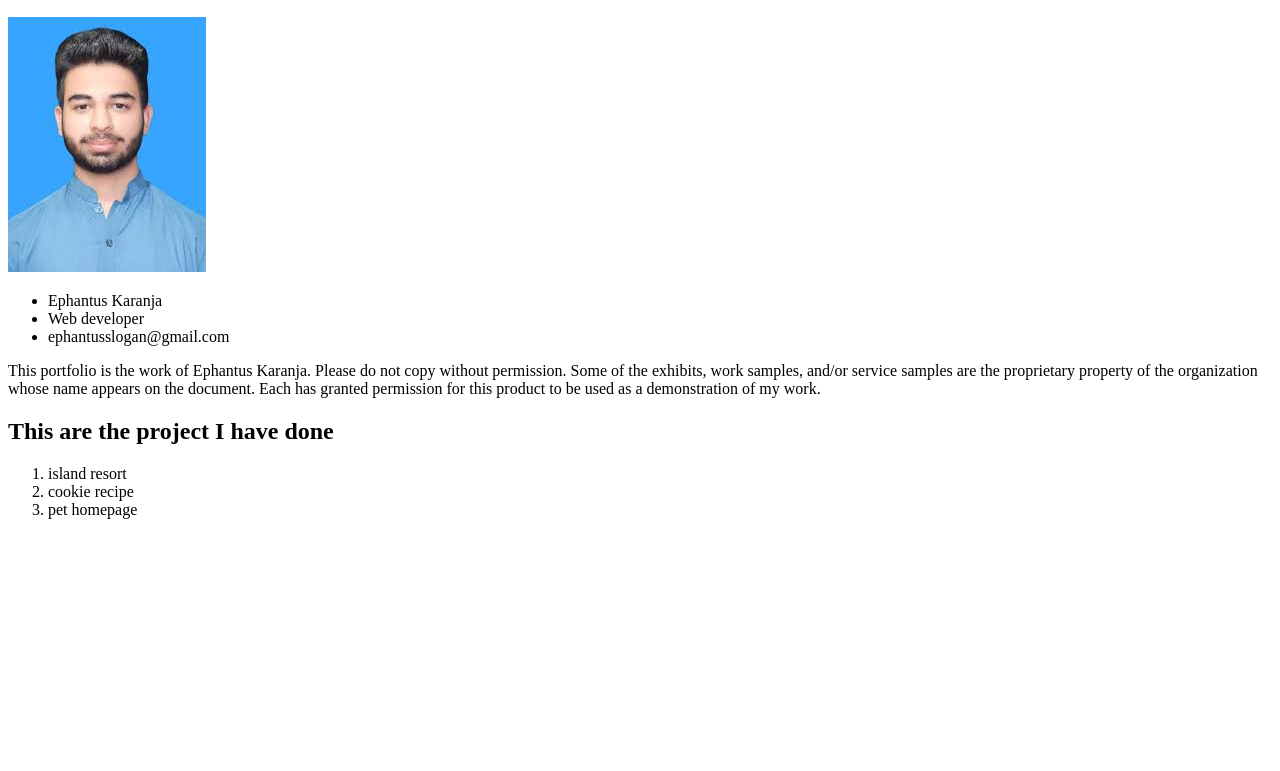
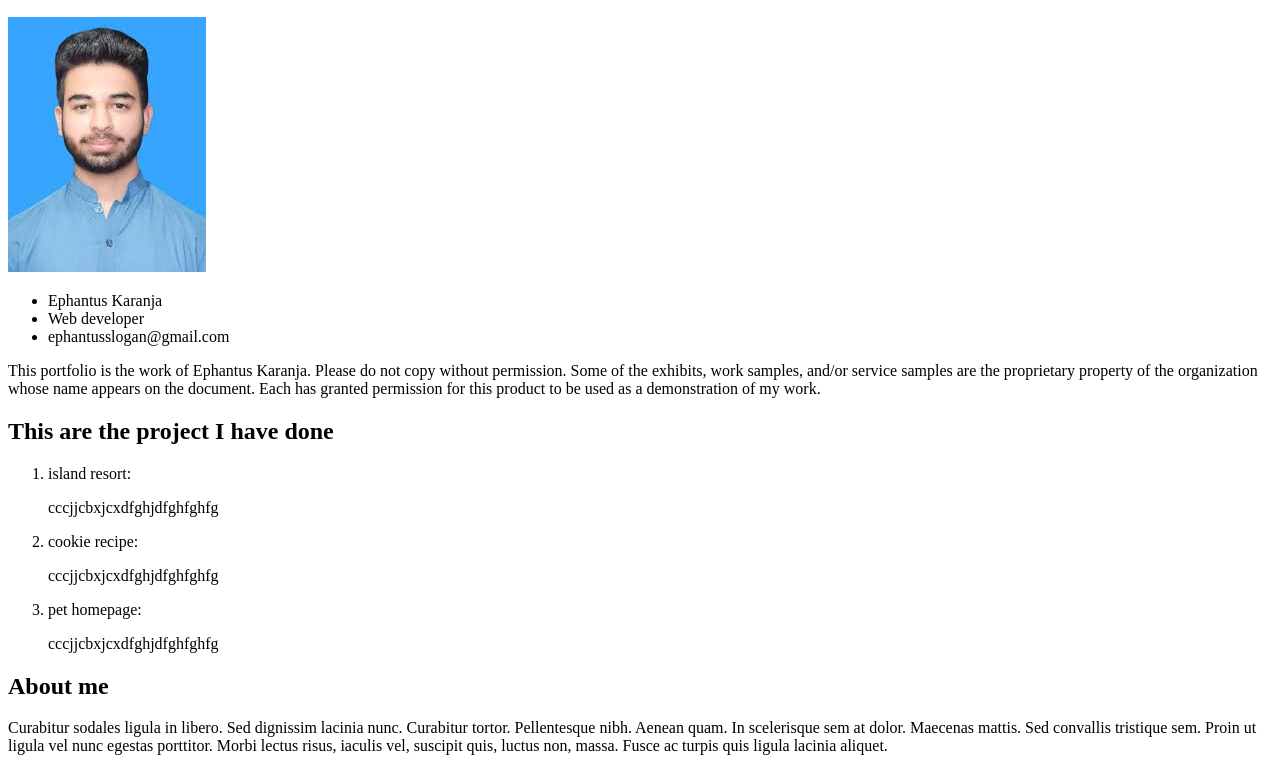
Before and after one commit to ephantuskaranja/portfolio_repo, a plain HTML site: page index.html in a window 1280 px wide. Shown: the part 110-881 px from the top of the page. Before the commit the page ends 800 px from the top, so only its background shows below. Drawn offline with Linux system fonts and the light colour scheme.

Commit message:
add about me section

```diff
--- a/index.html
+++ b/index.html
@@ -19,10 +19,18 @@
    </p>
    <h2>This are the project I have done</h2>
    <ol>
-     <li>island resort</li>
-     <li>cookie recipe</li>
-     <li>pet homepage</li>
+     <li>island resort:</li>
+     <p>cccjjcbxjcxdfghjdfghfghfg</p>
+     <li>cookie recipe:</li>
+     <p>cccjjcbxjcxdfghjdfghfghfg</p>
+     <li>pet homepage:</li>
+     <p>cccjjcbxjcxdfghjdfghfghfg</p>
    </ol>
+   <h2>About me</h2>
+   <p>Curabitur sodales ligula in libero. Sed dignissim lacinia nunc. Curabitur tortor. Pellentesque nibh.
+      Aenean quam. In scelerisque sem at dolor. Maecenas mattis. Sed convallis tristique sem.
+      Proin ut ligula vel nunc egestas porttitor. Morbi lectus risus, iaculis vel, suscipit quis,
+       luctus non, massa. Fusce ac turpis quis ligula lacinia aliquet. </p>
 
 </body>
 </HTML>
```
